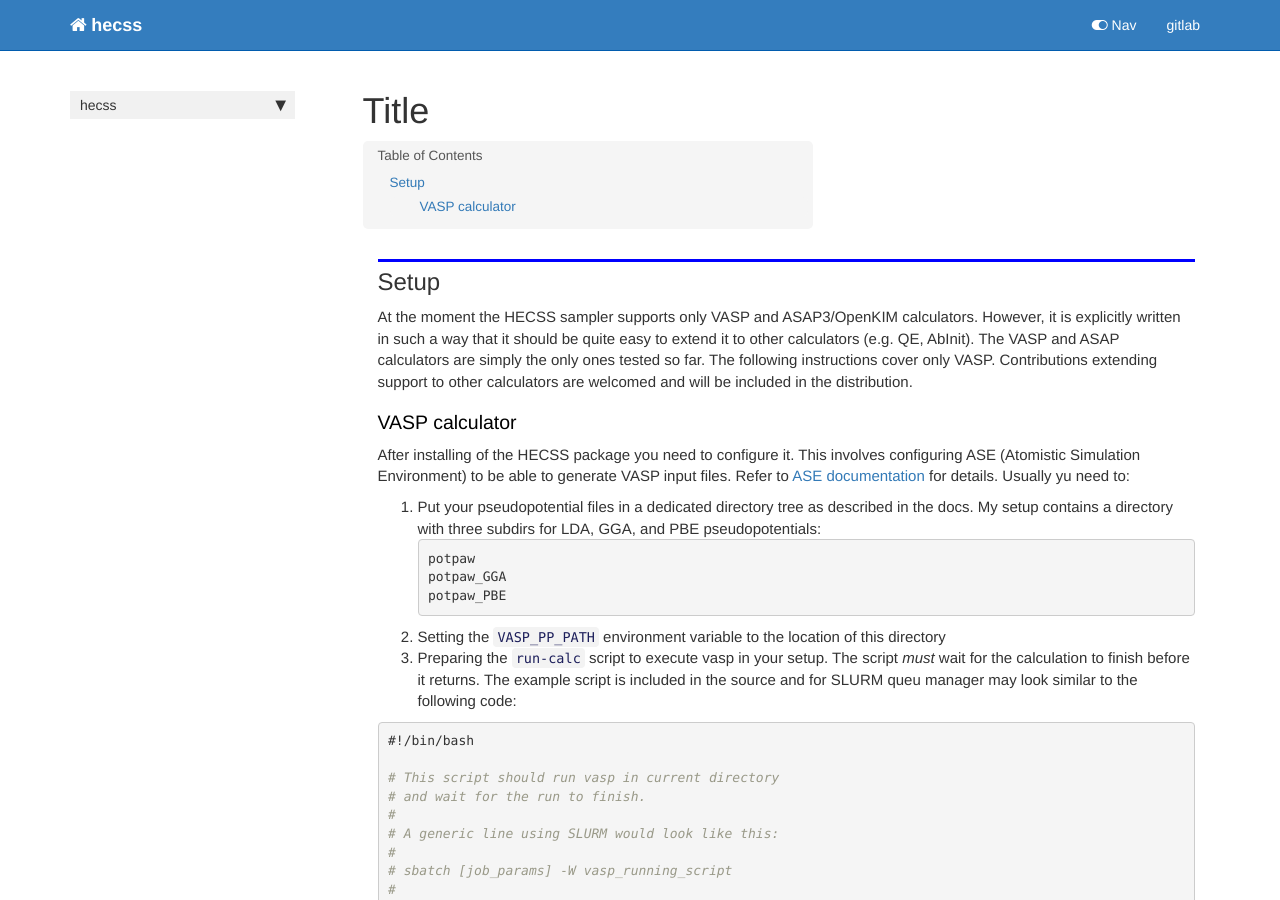
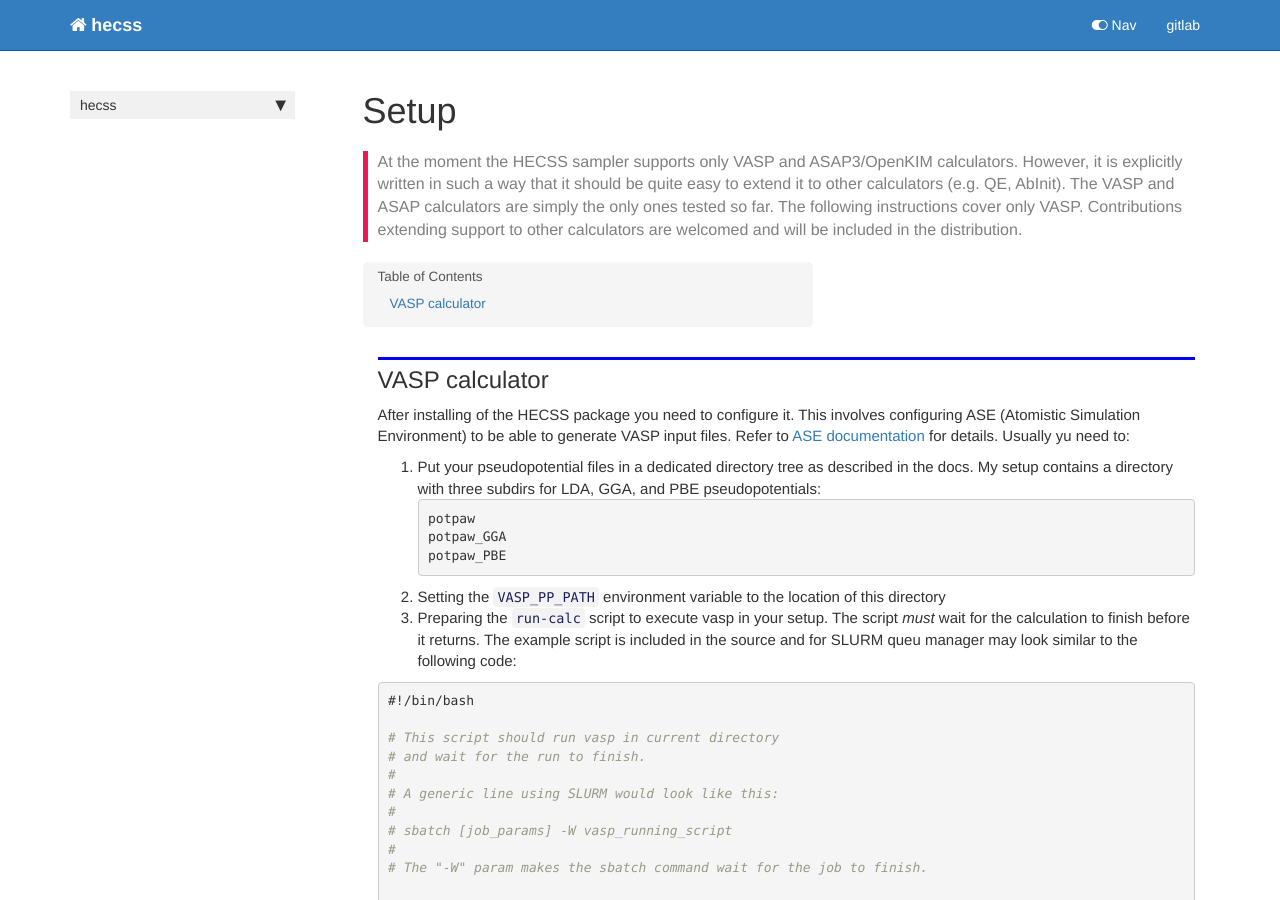
Before and after one commit to jochym/hecss, a Jekyll site: the page built from docs/Setup.html, in a window 1280 px wide and 900 px high. Built offline with Jekyll 4.4.1, drawn with Linux system fonts in a browser that asks for light colours; nearby versions of some CDN libraries; comment, search, counter and statistics services are not loaded.

Commit message:
Fix urls in conda meta. Setup doc fix.

```diff
--- a/docs/Setup.html
+++ b/docs/Setup.html
@@ -1,13 +1,13 @@
 ---
 
-title: Title
+title: Setup
 
 
 keywords: fastai
 sidebar: home_sidebar
 
-
-
+summary: "At the moment the HECSS sampler supports only VASP and ASAP3/OpenKIM calculators. However, it is explicitly written in such a way that it should be quite easy to extend it to other calculators (e.g. QE, AbInit). The VASP and ASAP calculators are simply the only ones tested so far. The following instructions cover only VASP. Contributions extending support to other calculators are welcomed and will be included in the distribution."
+description: "At the moment the HECSS sampler supports only VASP and ASAP3/OpenKIM calculators. However, it is explicitly written in such a way that it should be quite easy to extend it to other calculators (e.g. QE, AbInit). The VASP and ASAP calculators are simply the only ones tested so far. The following instructions cover only VASP. Contributions extending support to other calculators are welcomed and will be included in the distribution."
 nb_path: "00_Setup.ipynb"
 ---
 <!--
@@ -31,8 +31,7 @@ nb_path: "00_Setup.ipynb"
 
 <div class="cell border-box-sizing text_cell rendered"><div class="inner_cell">
 <div class="text_cell_render border-box-sizing rendered_html">
-<h2 id="Setup">Setup<a class="anchor-link" href="#Setup"> </a></h2><p>At the moment the HECSS sampler supports only VASP and ASAP3/OpenKIM calculators. However, it is explicitly written in such a way that it should be quite easy to extend it to other calculators (e.g. QE, AbInit). The VASP and ASAP calculators are simply the only ones tested so far. The following instructions cover only VASP. Contributions extending support to other calculators are welcomed and will be included in the distribution.</p>
-<h3 id="VASP-calculator">VASP calculator<a class="anchor-link" href="#VASP-calculator"> </a></h3><p>After installing of the HECSS package you need to configure it. This involves configuring ASE (Atomistic Simulation Environment) to be able to generate VASP input files. Refer to <a href="https://wiki.fysik.dtu.dk/ase/ase/calculators/vasp.html">ASE documentation</a> for details. Usually yu need to:</p>
+<h2 id="VASP-calculator">VASP calculator<a class="anchor-link" href="#VASP-calculator"> </a></h2><p>After installing of the HECSS package you need to configure it. This involves configuring ASE (Atomistic Simulation Environment) to be able to generate VASP input files. Refer to <a href="https://wiki.fysik.dtu.dk/ase/ase/calculators/vasp.html">ASE documentation</a> for details. Usually yu need to:</p>
 <ol>
 <li>Put your pseudopotential files in a dedicated directory tree as described  in the docs. My setup contains a directory with three subdirs for LDA, GGA, and PBE pseudopotentials:<div class="highlight"><pre><span></span>potpaw
 potpaw_GGA
--- a/docs/_config.yml
+++ b/docs/_config.yml
@@ -60,4 +60,4 @@ sidebars:
 - home_sidebar
 
 theme: jekyll-theme-cayman
-baseurl: /hecss/
+baseurl: /
--- a/docs/_data/sidebars/home_sidebar.yml
+++ b/docs/_data/sidebars/home_sidebar.yml
@@ -13,7 +13,7 @@ entries:
       title: Background
       url: Background
     - output: web,pdf
-      title: Title
+      title: Setup
       url: Setup
     - output: web,pdf
       title: LAMMPS Tutorial
--- a/docs/sidebar.json
+++ b/docs/sidebar.json
@@ -2,7 +2,7 @@
   "hecss": {
     "Overview": "/",
     "Background": "Background",
-    "Title": "Setup",
+    "Setup": "Setup",
     "LAMMPS Tutorial": "LAMMPS_Tutorial",
     "VASP Tutorial": "VASP_Tutorial",
     "Core": "core",
--- a/hecss/__init__.py
+++ b/hecss/__init__.py
@@ -1 +1 @@
-__version__ = "0.3.15"
+__version__ = "0.3.16"
--- a/hecss/_nbdev.py
+++ b/hecss/_nbdev.py
@@ -27,7 +27,7 @@ modules = ["core.py",
            "cli.py",
            "monitor.py"]
 
-doc_url = "https://jochym.gitlab.io//hecss/"
+doc_url = "https://jochym.gitlab.io/hecss//"
 
 git_url = "https://gitlab.com/jochym/hecss/tree/nbdev/"
 
```
Also changed, not shown: 3 other files.
